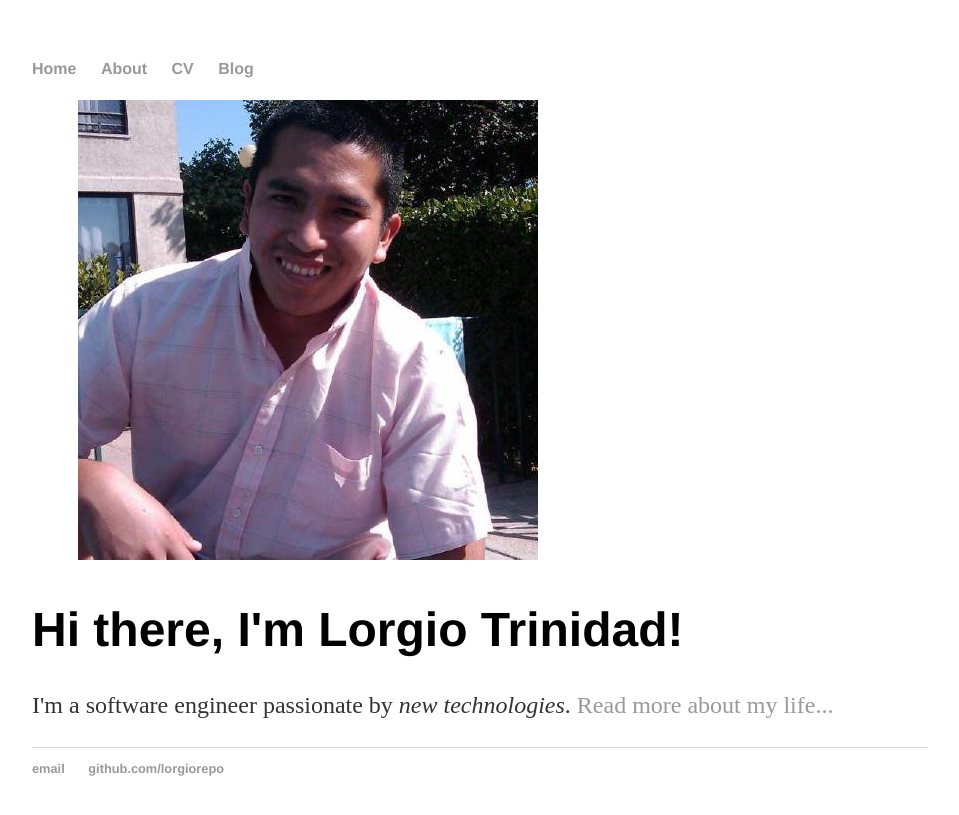
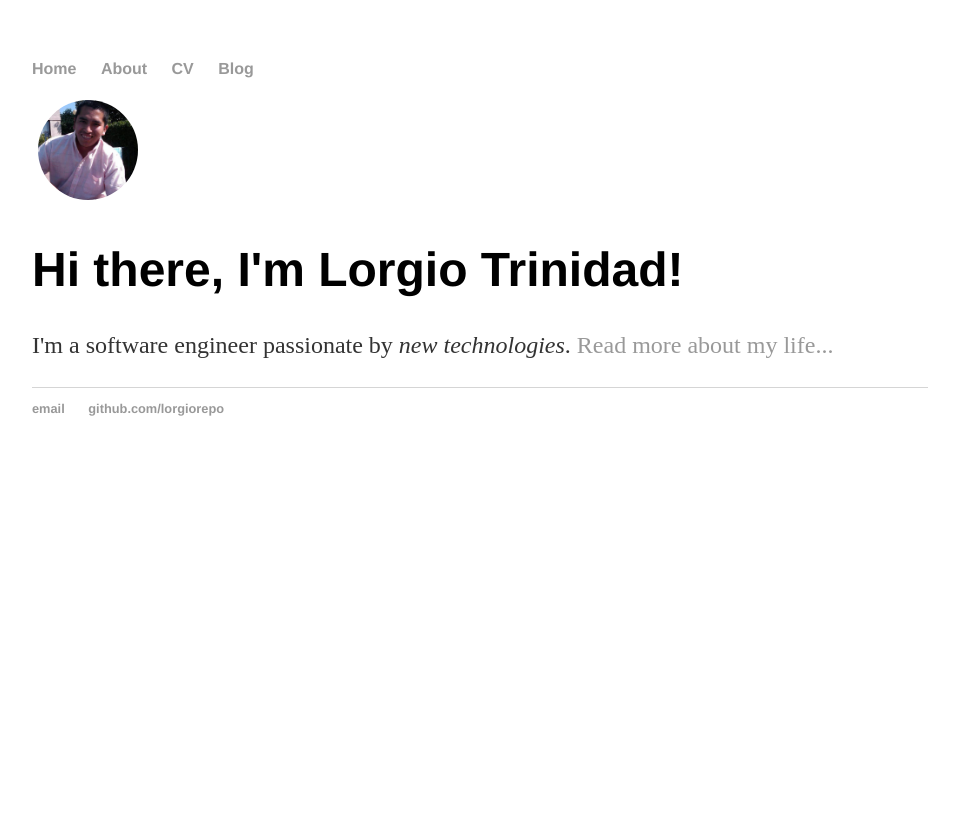
Before and after one commit to lorgiorepo/lorgiorepo.github.io, a Jekyll site: the page built from index.html, in a window 1280 px wide. Shown: the top 815 px of the page, without its empty margins (160-1119 px from the left). Built offline with Jekyll 4.4.1, drawn with Linux system fonts in a browser that asks for light colours.

Commit message:
Update index.html
change profile photo class

```diff
--- a/index.html
+++ b/index.html
@@ -3,9 +3,7 @@ layout: default
 title: Lorgio Trinidad, Software Engineer
 ---
 <div class="blurb">
-	<figure class="profile-photo">
-		<img src="/media/images/lorgio_460.jpeg" class="u-photo" alt="Lorgio Trinidad">
-	</figure>
+	<img src="/media/images/lorgio_460.jpeg" class="profile-photo" alt="Lorgio Trinidad">
 	<h1>Hi there, I'm Lorgio Trinidad!</h1>
 	<p>I'm a software engineer passionate by <em>new technologies</em>. <a href="/about">Read more about my life...</a></p>
 </div><!-- /.blurb -->
```
